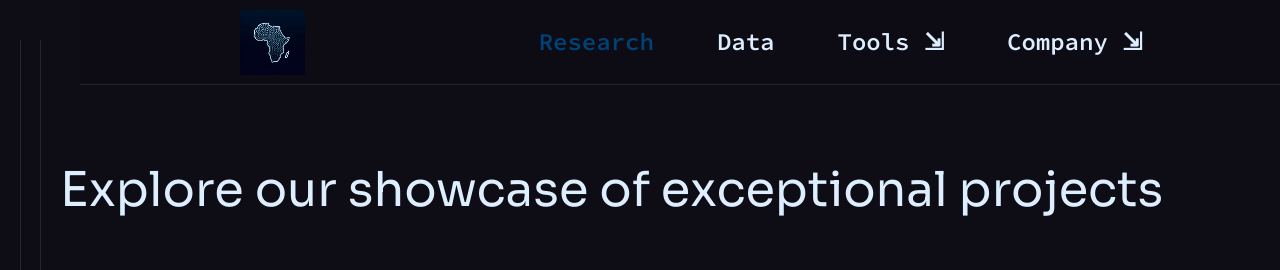
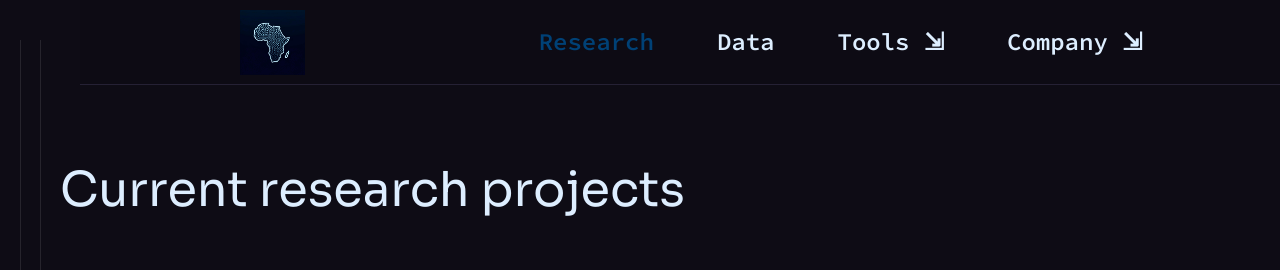
Before and after one commit to Datawise-Africa/datawise_frontend, a React (Vite) app: page /research in a window 1280 px wide. Shown: the top 270 px of the page. Built offline with nearby package versions, Linux system fonts and the light colour scheme.

Commit message:
Modified research page

```diff
--- a/src/pages/research/Research.jsx
+++ b/src/pages/research/Research.jsx
@@ -7,7 +7,7 @@ const Research = () => {
 
       <div className="container lg:flex mt-10 mb-10">
             <div className="max-w-[80rem]">
-                <h2 className="h2 mb-4 md:mb-8">Explore our showcase of exceptional projects</h2>
+                <h2 className="h2 mb-4 md:mb-8">Current research projects</h2>
             </div>
         </div>
         <PortfolioSection />
```
